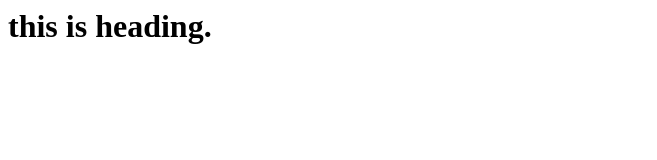
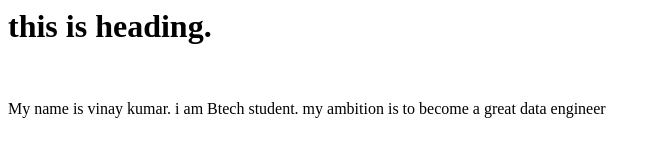
Before and after one commit to vinay-kmr4/code-demo, a plain HTML site: page index.html in a window 1280 px wide. Shown: the whole page, without its empty margins (0-657 px from the left). Drawn offline with Linux system fonts and the light colour scheme.

Commit message:
Update index.html adding paragraphs file

```diff
--- a/index.html
+++ b/index.html
@@ -1 +1,3 @@
 <h1>this is heading.</h1>
+<br>
+<p>My name is vinay kumar. i am Btech student. my ambition is to become a great data engineer</p>
```
